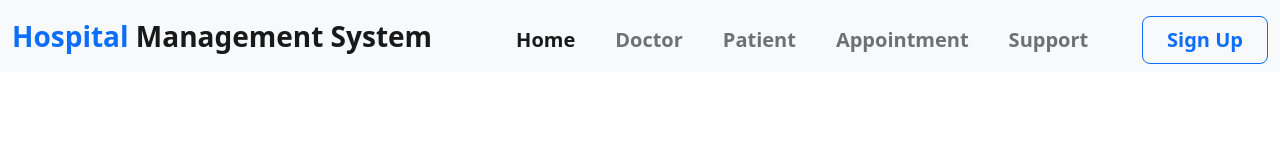
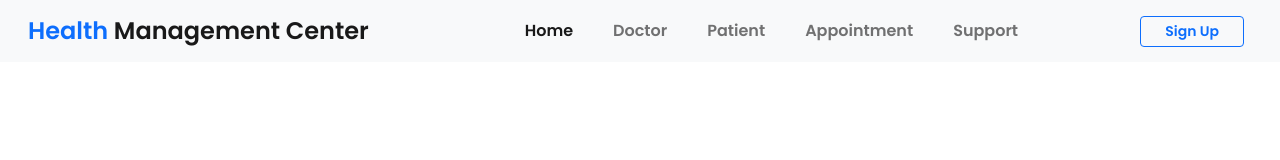
Before and after one commit to golamsarwar08/hospital_management, a plain HTML site: page index.html in a window 1280 px wide. Drawn offline with nearby package versions, Linux system fonts and the light colour scheme.

Commit message:
nav final

```diff
--- a/index.html
+++ b/index.html
@@ -5,21 +5,31 @@
     <meta charset="UTF-8">
     <meta http-equiv="X-UA-Compatible" content="IE=edge">
     <meta name="viewport" content="width=device-width, initial-scale=1.0">
+
     <!-- Bootstrap CDN -->
     <title>Hospital Management System</title>
     <link rel="stylesheet" href="https://cdn.jsdelivr.net/npm/bootstrap@5.2.1/dist/css/bootstrap.min.css
     ">
+
+    <!--google font-->
+    <link rel="preconnect" href="https://fonts.googleapis.com">
+    <link rel="preconnect" href="https://fonts.gstatic.com" crossorigin>
+    <link href="https://fonts.googleapis.com/css2?family=Poppins:wght@600&display=swap" rel="stylesheet">
+
     <!-- Font Awesome -->
     <script src="https://kit.fontawesome.com/d0b11ec7af.js" crossorigin="anonymous"></script>
+
     <!-- Custom Css -->
+    <link rel="stylesheet" href="style.css">
 </head>
 
 <body>
-    <nav class="navbar navbar-expand-lg bg-light">
+    <!--Nav Section-->
+    <nav class="navbar navbar-expand-lg px-3 bg-light">
         <div class="container-fluid">
             <!--Logo-->
-            <a class="navbar-brand fs-3" href="#"><span class="text-primary fw-bold">Hospital</span> <b>Management</b>
-                <b>System</b></a>
+            <a class="navbar-brand fs-4" href="#"><span class="text-primary fw-bold">Health</span> <b>Management</b>
+                <b>Center</b></a>
 
             <button class="navbar-toggler" type="button" data-bs-toggle="collapse"
                 data-bs-target="#navbarSupportedContent" aria-controls="navbarSupportedContent" aria-expanded="false"
@@ -27,9 +37,9 @@
                 <span class="navbar-toggler-icon"></span>
             </button>
 
-            <div class="collapse navbar-collapse ms-5 ps-2 mt-2 " id="navbarSupportedContent">
-                <ul class="navbar-nav me-auto mb-2 mb-lg-0 fs-5 fw-semibold">
-                    <li class="nav-item ps-1">
+            <div class="collapse navbar-collapse ms-5 ps-2 mx-2" id="navbarSupportedContent">
+                <ul class="navbar-nav me-auto mb-2 mb-lg-0 fs-6 fw-semibold ms-4">
+                    <li class="nav-item ps-1 ms-5">
                         <a class="nav-link active" aria-current="page" href="#">Home</a>
                     </li>
                     <li class="nav-item ps-4">
@@ -45,13 +55,15 @@
                         <a class="nav-link" href="#">Support</a>
                     </li>
                 </ul>
-                <button class="btn btn-outline-primary btn-lg px-4 fw-semibold" type="submit">Sign Up</button>
+                <button class="btn btn-outline-primary btn-sm px-4 fw-semibold" type="submit">Sign Up</button>
             </div>
         </div>
     </nav>
-    <script src="https://cdn.jsdelivr.net/npm/bootstrap@5.2.1/dist/js/bootstrap.bundle.min.js"></script>
 
 
+
+
+    <script src="https://cdn.jsdelivr.net/npm/bootstrap@5.2.1/dist/js/bootstrap.bundle.min.js"></script>
 </body>
 
 </html>
--- /dev/null
+++ b/style.css
@@ -0,0 +1,4 @@
+body {
+
+    font-family: 'Poppins', sans-serif;
+}
```
Also changed, not shown: patient.html (+23 -0 lines).
